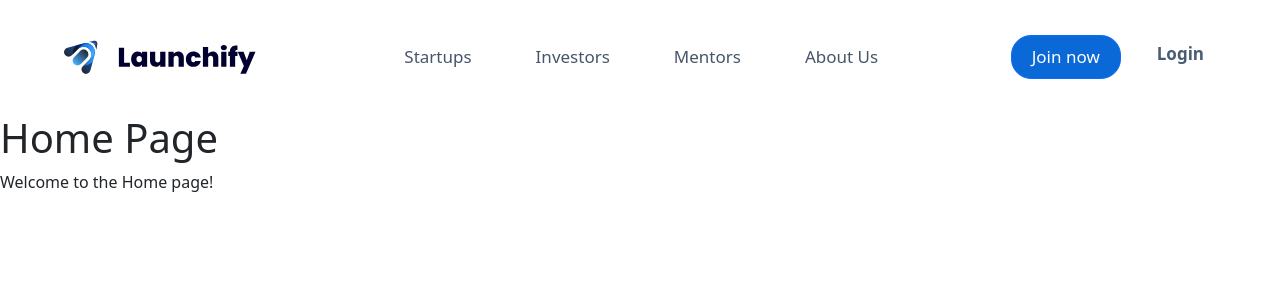
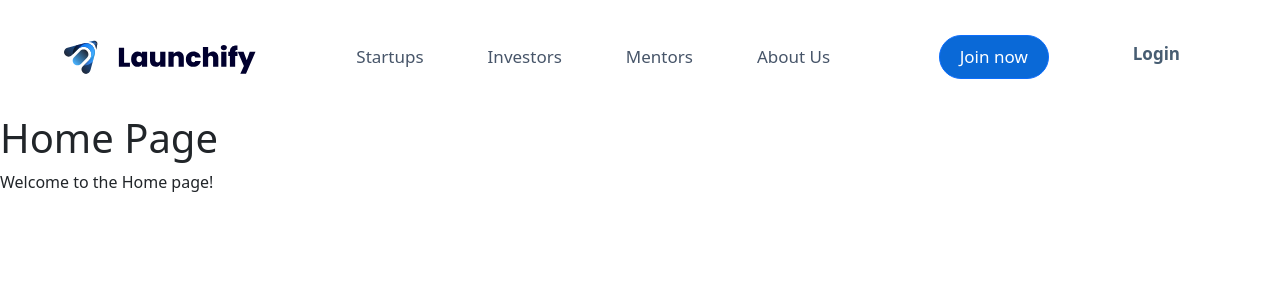
Before and after one commit to Moussa-H/launchify-frontend, a React (Create React App) app: page / in a window 1280 px wide. Shown: the top 300 px of the page. Built offline with nearby package versions, Linux system fonts and the light colour scheme.

Commit message:
making changes in the mobile version for the navbar

```diff
--- a/public/index.html
+++ b/public/index.html
@@ -34,15 +34,8 @@
   <body>
     <noscript>You need to enable JavaScript to run this app.</noscript>
     <div id="root"></div>
-    <!--
-      This HTML file is a template.
-      If you open it directly in the browser, you will see an empty page.
-
-      You can add webfonts, meta tags, or analytics to this file.
-      The build step will place the bundled scripts into the <body> tag.
-
-      To begin the development, run `npm start` or `yarn start`.
-      To create a production bundle, use `npm run build` or `yarn build`.
-    -->
+    <script src="https://code.jquery.com/jquery-3.5.1.slim.min.js"></script>
+  <script src="https://cdn.jsdelivr.net/npm/@popperjs/core@2.5.4/dist/umd/popper.min.js"></script>
+  <script src="https://maxcdn.bootstrapcdn.com/bootstrap/4.5.2/js/bootstrap.min.js"></script>
   </body>
 </html>
--- a/src/Common/Navbar/index.jsx
+++ b/src/Common/Navbar/index.jsx
@@ -3,12 +3,13 @@ import { Link } from "react-router-dom";
 import "bootstrap/dist/css/bootstrap.min.css";
 import logo from "../../assets/logo.svg";
 import "./style.css";
+import JoinNowButton from "../../Components/JoinNowButton";
 function Navbar() {
   return (
     <nav className="navbar navbar-expand-lg navbar-light bg-transparent">
       <div className="container-fluid w-90 mx-auto py-4">
         <Link className="navbar-brand" to="/">
-          <img src={logo} alt="Logo"/>
+          <img src={logo} alt="Logo" />
         </Link>
         <button
           className="navbar-toggler"
@@ -46,12 +47,10 @@ function Navbar() {
           </ul>
 
           <ul className="navbar-nav">
-            <li className="nav-item">
-              <Link className="btn btn-primary mr-4" to="/sign-up">
-                Join now
-              </Link>
+            <li className="nav-item px-4">
+              <JoinNowButton />
             </li>
-            <li className="nav-item">
+            <li className="nav-item px-4">
               <Link
                 className="btn btn-outline-primary bg-transparent border-0"
                 to="/login"
--- a/src/Common/Navbar/style.css
+++ b/src/Common/Navbar/style.css
@@ -8,7 +8,7 @@ a.nav-link {
     font-weight: 500;
 }
 a.btn.btn-primary.mr-4 {
-    border-radius: 20px;
+    border-radius: 30px;
     font-size: 17px;
     padding: 8px 20px;
     margin-right: 30px;
@@ -23,3 +23,12 @@ a.btn.btn-outline-primary.bg-transparent.border-0 {
 .navbar-brand img {
 height:40px;
 }
+@media only screen and (max-width:500px) {
+ul.navbar-nav.mx-auto {
+    margin-top: 20px;
+}
+a.btn.btn-primary.mr-4 {
+    margin-top: 20px;
+    margin-bottom: 10px;
+}
+}
--- /dev/null
+++ b/src/Components/JoinNowButton.js
@@ -0,0 +1,14 @@
+
+import React from "react";
+import { Link } from "react-router-dom";
+
+
+function JoinNowButton() {
+  return (
+    <Link className="btn btn-primary mr-4" to="/sign-up">
+      Join now
+    </Link>
+  );
+}
+
+export default JoinNowButton;
```
